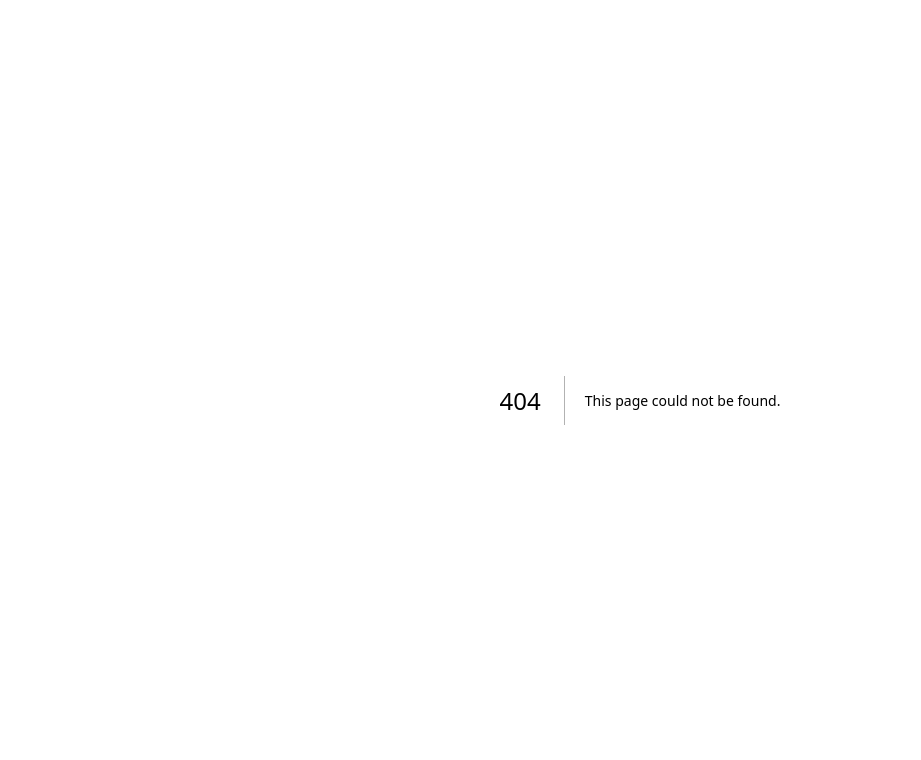
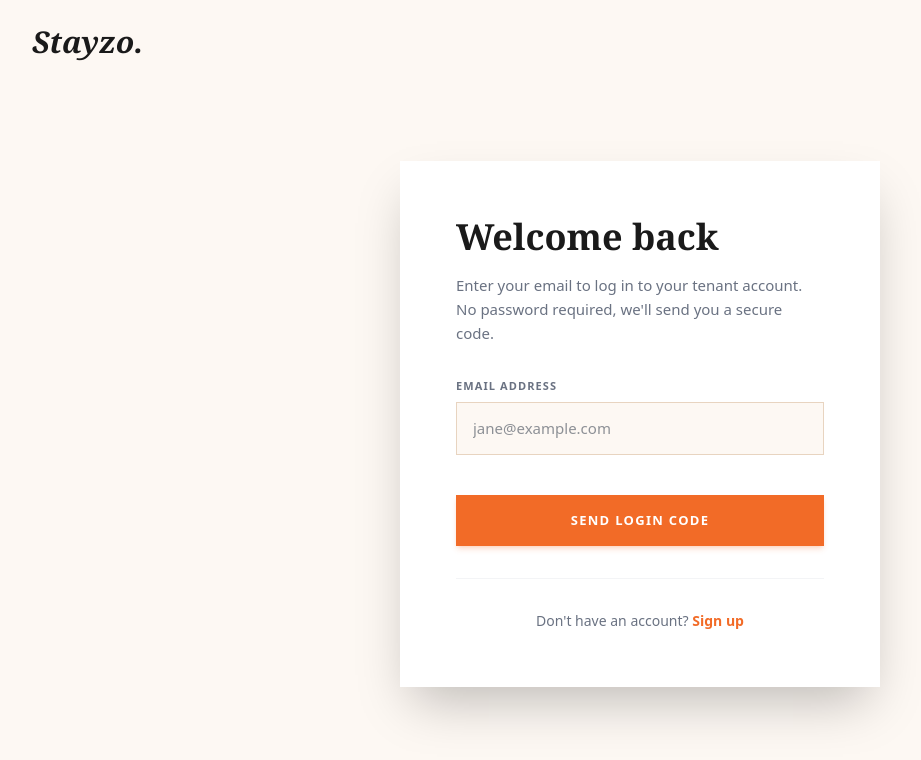
Before and after one commit to AbiNathan11/Stayzo_frontend, a Next.js app: page /auth in a window 1280 px wide. Before the commit this address had no page. Shown: the top 760 px of the page, without its empty margins (0-921 px from the left). Built offline with nearby package versions, Linux system fonts and the light colour scheme.

Commit message:
Initial commit: Stayzo Frontend

```diff
--- /dev/null
+++ b/src/app/auth/page.tsx
@@ -0,0 +1,207 @@
+"use client";
+
+import React, { useState } from 'react';
+import Link from 'next/link';
+import { ArrowLeft, CheckCircle2 } from 'lucide-react';
+
+export default function TenantAuth() {
+  const [mode, setMode] = useState<'login' | 'signup'>('login');
+  const [step, setStep] = useState<'form' | 'otp'>('form');
+
+  const [email, setEmail] = useState('');
+  const [firstName, setFirstName] = useState('');
+  const [lastName, setLastName] = useState('');
+  const [otp, setOtp] = useState('');
+  const [loading, setLoading] = useState(false);
+  const [error, setError] = useState('');
+
+  const handleSendCode = async (e: React.FormEvent) => {
+    e.preventDefault();
+    setLoading(true);
+    setError('');
+    try {
+      const res = await fetch('http://localhost:3001/api/auth/send-otp', {
+        method: 'POST',
+        headers: { 'Content-Type': 'application/json' },
+        body: JSON.stringify({ email, firstName, lastName, mode }),
+      });
+      const data = await res.json();
+      if (!res.ok) throw new Error(data.error || 'Failed to send OTP');
+      setStep('otp');
+    } catch (err: any) {
+      setError(err.message);
+    } finally {
+      setLoading(false);
+    }
+  };
+
+  const handleVerify = async (e: React.FormEvent) => {
+    e.preventDefault();
+    setLoading(true);
+    setError('');
+    try {
+      const res = await fetch('http://localhost:3001/api/auth/verify-otp', {
+        method: 'POST',
+        headers: { 'Content-Type': 'application/json' },
+        body: JSON.stringify({ email, otp }),
+      });
+      const data = await res.json();
+      if (!res.ok) throw new Error(data.error || 'Invalid OTP');
+
+      if (data.token) localStorage.setItem('stayzo_token', data.token);
+      window.location.href = '/';
+    } catch (err: any) {
+      setError(err.message);
+    } finally {
+      setLoading(false);
+    }
+  };
+
+  return (
+    <div className="min-h-screen bg-[#FDF8F3] text-[#2D2D2D] font-sans selection:bg-[#F26B27] selection:text-white flex flex-col">
+
+      {/* Simple Header */}
+      <nav className="w-full py-6 px-4 sm:px-6 lg:px-8 absolute top-0">
+        <Link href="/" className="text-3xl font-serif italic font-extrabold text-[#1A1A1A] cursor-pointer hover:opacity-80 transition inline-block">
+          Stayzo.
+        </Link>
+      </nav>
+
+      {/* Main Content */}
+      <div className="flex-1 flex items-center justify-center p-4 pt-24 pb-12">
+        <div className="w-full max-w-[480px]">
+
+          {step === 'form' ? (
+            <div className="bg-white p-10 sm:p-14 shadow-2xl relative z-10 w-full animate-in fade-in slide-in-from-bottom-4 duration-500">
+              <h2 className="text-4xl font-serif font-extrabold text-[#1A1A1A] mb-4">
+                {mode === 'login' ? 'Welcome back' : 'Create an account'}
+              </h2>
+              <p className="text-gray-500 text-[15px] font-medium mb-8 leading-relaxed">
+                {mode === 'login'
+                  ? "Enter your email to log in to your tenant account. No password required, we'll send you a secure code."
+                  : "Join Stayzo today to find your perfect stay. No password required, we'll verify you via email."}
+              </p>
+
+              <form onSubmit={handleSendCode} className="space-y-6">
+
+                {mode === 'signup' && (
+                  <div className="grid grid-cols-2 gap-4 animate-in fade-in slide-in-from-top-2 duration-300">
+                    <div className="space-y-2">
+                      <label className="text-[11px] uppercase tracking-widest text-gray-500 font-bold block">First Name</label>
+                      <input
+                        type="text"
+                        required
+                        value={firstName}
+                        onChange={(e) => setFirstName(e.target.value)}
+                        className="w-full bg-[#FDF8F3] border border-[#E8D4C0] px-4 py-3.5 outline-none focus:border-[#F26B27] transition text-[15px] text-gray-800"
+                        placeholder="Jane"
+                      />
+                    </div>
+                    <div className="space-y-2">
+                      <label className="text-[11px] uppercase tracking-widest text-gray-500 font-bold block">Last Name</label>
+                      <input
+                        type="text"
+                        required
+                        value={lastName}
+                        onChange={(e) => setLastName(e.target.value)}
+                        className="w-full bg-[#FDF8F3] border border-[#E8D4C0] px-4 py-3.5 outline-none focus:border-[#F26B27] transition text-[15px] text-gray-800"
+                        placeholder="Doe"
+                      />
+                    </div>
+                  </div>
+                )}
+
+                {error && <p className="text-red-500 text-sm font-medium mb-4">{error}</p>}
+
+                <div className="space-y-2">
+                  <label className="text-[11px] uppercase tracking-widest text-gray-500 font-bold block">Email Address</label>
+                  <input
+                    type="email"
+                    required
+                    value={email}
+                    onChange={(e) => setEmail(e.target.value)}
+                    className="w-full bg-[#FDF8F3] border border-[#E8D4C0] px-4 py-3.5 outline-none focus:border-[#F26B27] transition text-[15px] text-gray-800"
+                    placeholder="jane@example.com"
+                  />
+                </div>
+
+                <button
+                  type="submit"
+                  disabled={loading}
+                  className="w-full bg-[#F26B27] hover:bg-[#E05A16] disabled:opacity-50 text-white py-4 font-bold transition text-[13px] tracking-widest uppercase shadow-md shadow-[#F26B27]/20 mt-4"
+                >
+                  {loading ? 'Processing...' : (mode === 'login' ? 'Send Login Code' : 'Send Verification Code')}
+                </button>
+              </form>
+
+              <div className="mt-8 pt-8 border-t border-gray-100 text-center">
+                <p className="text-sm text-gray-500 font-medium">
+                  {mode === 'login' ? "Don't have an account?" : "Already have an account?"}{" "}
+                  <button
+                    onClick={() => {
+                      setMode(mode === 'login' ? 'signup' : 'login');
+                      setFirstName('');
+                      setLastName('');
+                      setError('');
+                    }}
+                    className="text-[#F26B27] hover:underline font-bold"
+                  >
+                    {mode === 'login' ? 'Sign up' : 'Log in'}
+                  </button>
+                </p>
+              </div>
+
+            </div>
+          ) : (
+            <div className="bg-white p-10 sm:p-14 shadow-2xl relative z-10 w-full animate-in fade-in slide-in-from-right-8 duration-500">
+              <button
+                onClick={() => { setStep('form'); setError(''); setOtp(''); }}
+                className="flex items-center text-gray-400 hover:text-[#F26B27] transition text-sm font-bold tracking-widest uppercase mb-8"
+              >
+                <ArrowLeft className="w-4 h-4 mr-2" /> Back
+              </button>
+
+              <h2 className="text-4xl font-serif font-extrabold text-[#1A1A1A] mb-4">Check your email</h2>
+              <div className="flex items-center space-x-2 text-[#F26B27] mb-8">
+                <CheckCircle2 className="w-5 h-5 shrink-0" />
+                <p className="text-[15px] font-medium text-gray-600">
+                  We've sent a 6-digit code to <span className="font-bold text-gray-900 break-all">{email || 'your email'}</span>
+                </p>
+              </div>
+
+              <form onSubmit={handleVerify} className="space-y-6">
+                {error && <p className="text-red-500 text-sm font-medium">{error}</p>}
+
+                <div className="space-y-2">
+                  <label className="text-[11px] uppercase tracking-widest text-gray-500 font-bold block">Secure Login Code</label>
+                  <input
+                    type="text"
+                    required
+                    value={otp}
+                    onChange={(e) => setOtp(e.target.value)}
+                    maxLength={6}
+                    className="w-full bg-[#FDF8F3] border border-[#E8D4C0] px-4 py-4 outline-none focus:border-[#F26B27] transition text-2xl tracking-[0.5em] text-center text-gray-800 font-bold"
+                    placeholder="••••••"
+                  />
+                </div>
+
+                <button
+                  type="submit"
+                  disabled={loading}
+                  className="w-full bg-[#1A1A1A] hover:bg-black disabled:opacity-50 text-white py-4 font-bold transition text-[13px] tracking-widest uppercase shadow-md shadow-black/20 mt-4"
+                >
+                  {loading ? 'Verifying...' : 'Verify & Continue'}
+                </button>
+              </form>
+
+              <p className="text-center text-sm text-gray-500 font-medium mt-8">
+                Didn't receive it? <button className="text-[#F26B27] hover:underline font-bold">Resend code</button>
+              </p>
+            </div>
+          )}
+
+        </div>
+      </div>
+    </div>
+  );
+}
--- a/src/app/page.tsx
+++ b/src/app/page.tsx
@@ -20,19 +20,10 @@ export default function LandingPage() {
           </div>
 
           <div className="hidden md:flex items-center space-x-8 text-[13px] font-bold tracking-widest uppercase text-gray-700">
-            <Link href="#" className="text-[#F26B27]">Home</Link>
-            <Link href="#" className="hover:text-[#F26B27] transition">Tenants</Link>
-            <Link href="#" className="hover:text-[#F26B27] transition">Owners</Link>
-            <Link href="#" className="hover:text-[#F26B27] transition">Pages</Link>
-            <Link href="#" className="hover:text-[#F26B27] transition">Contacts</Link>
-          </div>
-
-          <div className="hidden md:flex items-center space-x-5 text-gray-800">
-            <Facebook className="w-4 h-4 hover:text-[#F26B27] cursor-pointer transition" />
-            <Twitter className="w-4 h-4 hover:text-[#F26B27] cursor-pointer transition" />
-            <Instagram className="w-4 h-4 hover:text-[#F26B27] cursor-pointer transition" />
-            <div className="w-px h-4 bg-gray-300 mx-2"></div>
-            <Search className="w-4 h-4 hover:text-[#F26B27] cursor-pointer transition" />
+            <Link href="#" className="hover:text-[#F26B27] transition">How it works</Link>
+            <Link href="#" className="hover:text-[#F26B27] transition">Contact Us</Link>
+            <Link href="/auth" className="hover:text-[#F26B27] transition">Login</Link>
+            <Link href="#" className="bg-[#F26B27] hover:bg-[#E05A16] text-white px-6 py-3 transition tracking-widest uppercase shadow-md shadow-[#F26B27]/20 rounded-sm">I am a landlord</Link>
           </div>
 
           <div className="md:hidden">
```
